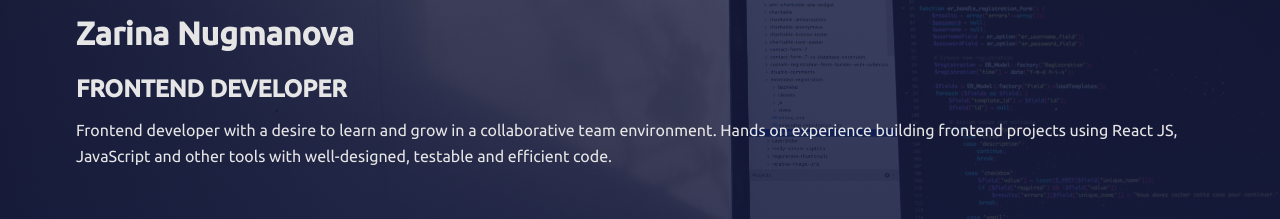
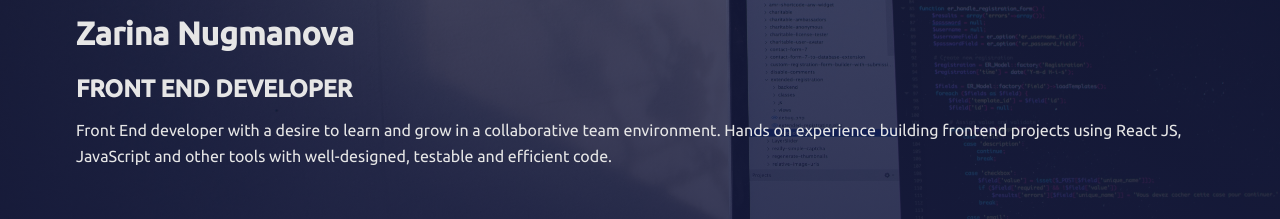
Before and after one commit to KittySaur/my-portfolio, a React (Create React App) app: page / in a window 1280 px wide. Shown: the part 312-531 px from the top of the page. Built offline with nearby package versions, Linux system fonts and the light colour scheme.

Commit message:
added minor changes

```diff
--- a/src/pages/Home/Home.jsx
+++ b/src/pages/Home/Home.jsx
@@ -6,9 +6,9 @@ function Home() {
     <Container>
       <TextContainer>
         <h1>Zarina Nugmanova</h1>
-        <h2>Frontend Developer</h2>
+        <h2>Front End Developer</h2>
         <p>
-          Frontend developer with a desire to learn and grow in a collaborative
+          Front End developer with a desire to learn and grow in a collaborative
           team environment. Hands on experience building frontend projects using
           React JS, JavaScript and other tools with well-designed, testable and
           efficient code.
```
Also changed, not shown: public/favicon.png.
